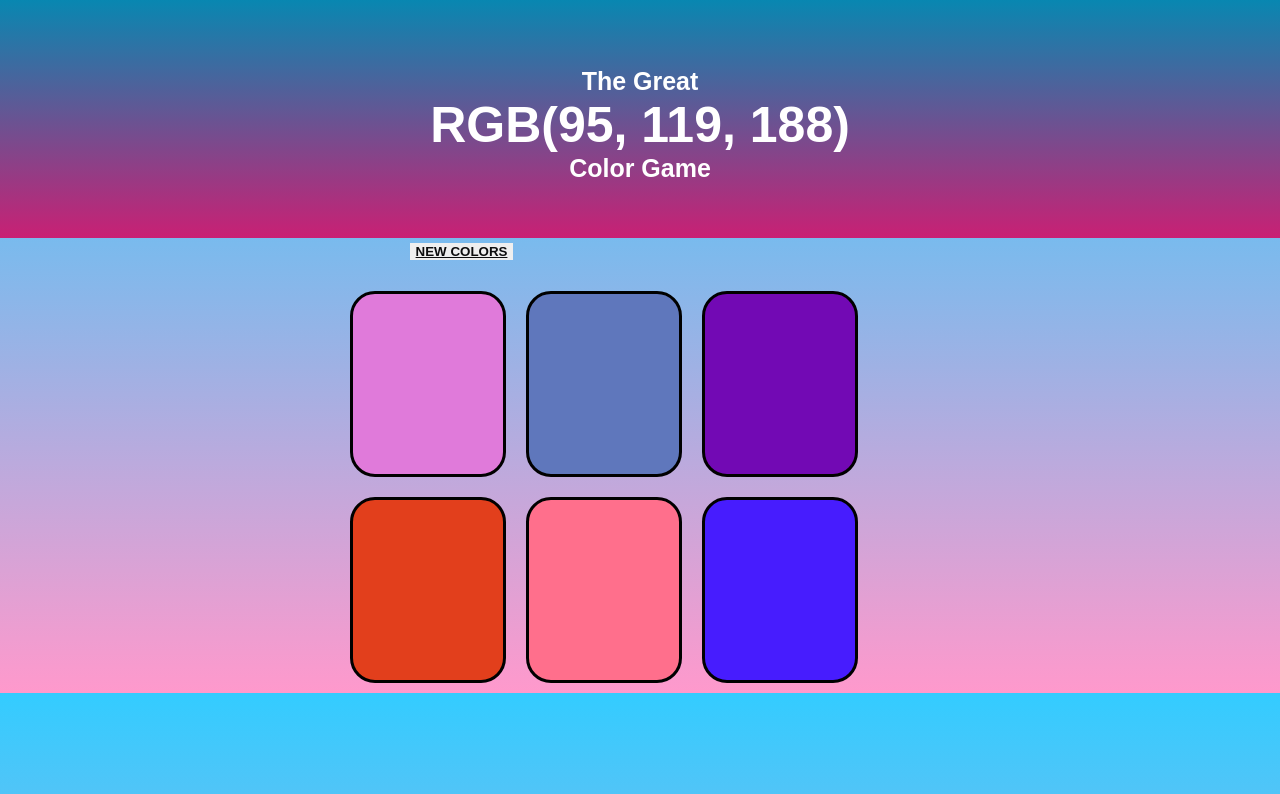
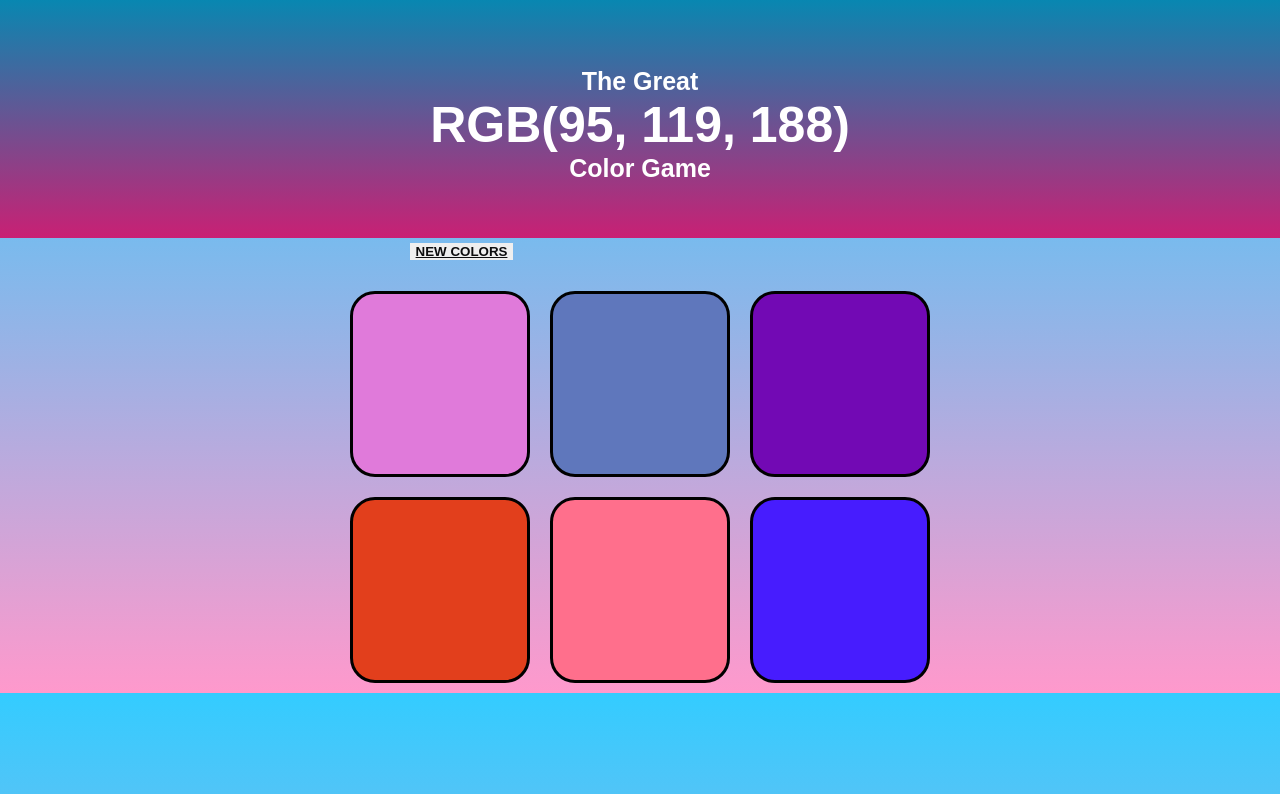
Before and after one commit to Nanekar100802/Color_game, a plain HTML site: page index.html in a window 1280 px wide. Drawn offline with Linux system fonts and the light colour scheme; a web font is replaced by a local one.

Commit message:
Update rgb.css

```diff
--- a/rgb.css
+++ b/rgb.css
@@ -5,7 +5,7 @@ body{
 }
 
 .square{
-    width: 25%;
+    width: 29%;
     padding-top: 30%;
     margin: 1.66%;
     border: solid;
```
